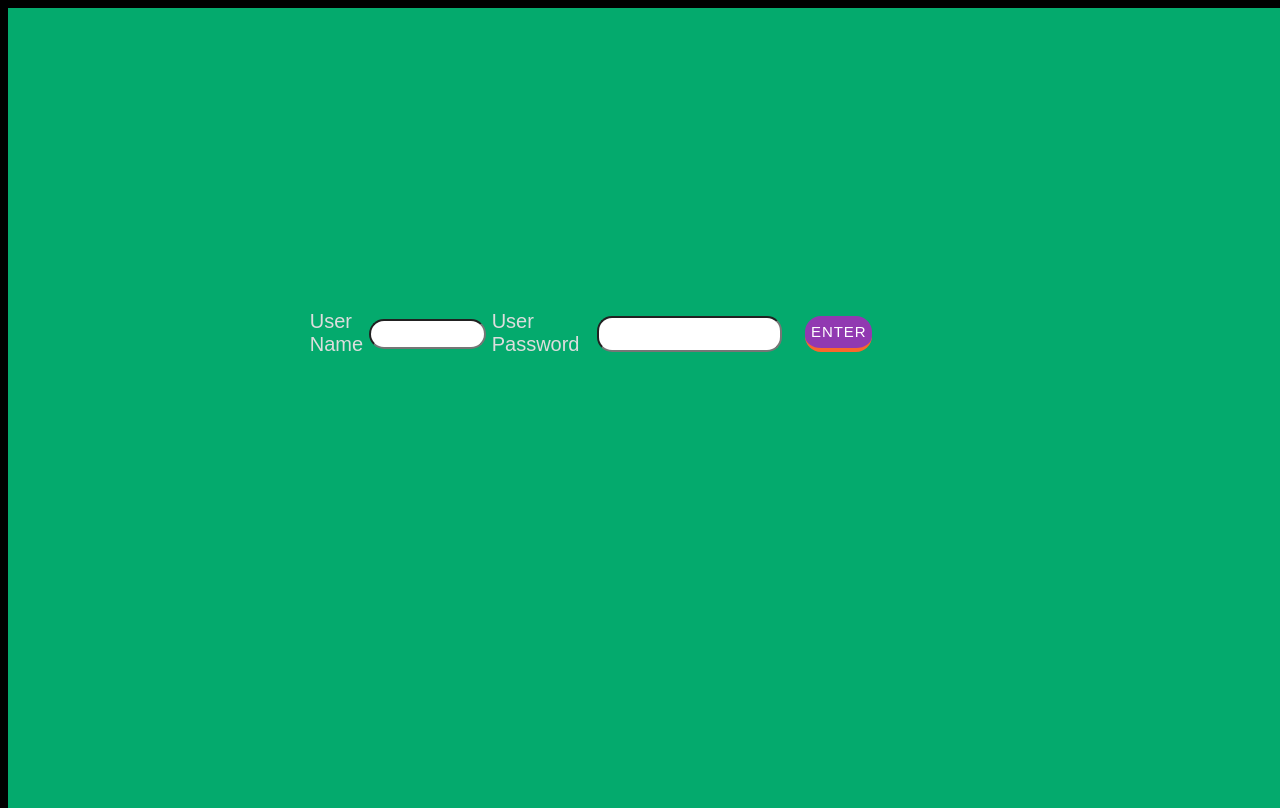
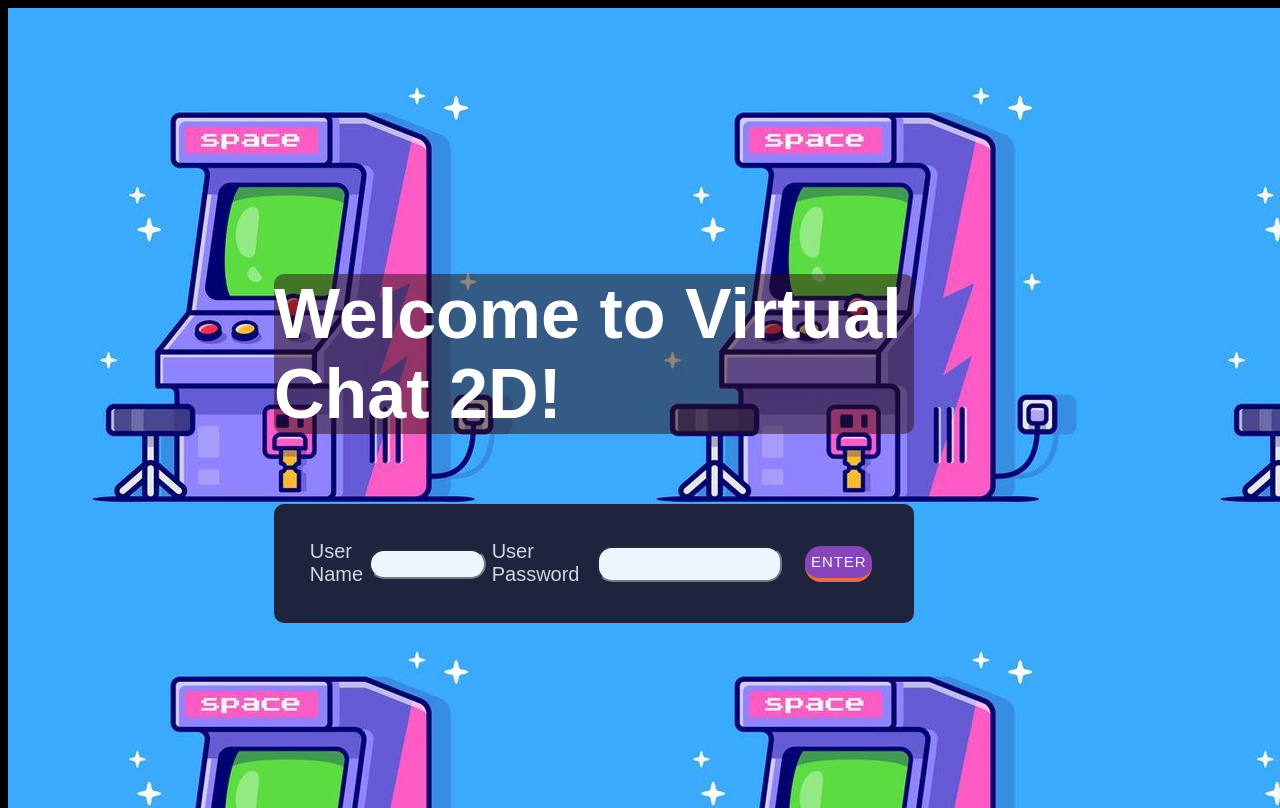
Before and after one commit to leyrem/Virtual-2D-Chat, a website: page index.html in a window 1280 px wide. Drawn offline with nearby package versions, Linux system fonts and the light colour scheme.

Commit message:
Login page

```diff
--- a/index.html
+++ b/index.html
@@ -10,11 +10,12 @@
         <script src="script.js"></script>
     </head>
     <body>
-        <div id="login-page">
+        <div style="background-image: url('arcade.jpg');" id="login-page">
             <!-- Login area where username and roomname are inputted -->
             <div class="on-join-div">
+              <p id ="welcome-msg">Welcome to Virtual Chat 2D!</p>
               <div class="chat_input join" style="order: 1">
-                <p style="order: 0; margin: 1%">User Name</p>
+                <p style="order: 0; margin: 1%;">User Name</p>
                 <input type="text" id="on-join-input-userName" name="fname" style="order: 1"/>
                 <p style="order: 2; margin: 1%">User Password</p>
                 <input type="password" id="on-join-input-password" name="fname" style="order: 3"/>
--- a/style.css
+++ b/style.css
@@ -26,7 +26,7 @@ canvas {
 #login-page {
     margin: auto;
     padding: 10px;
-    background-color: #04AA6D;
+    background-color: rgb(25, 25, 25);
     width:100%;
     height:100%;
 }
@@ -160,7 +160,18 @@ canvas {
     overflow-x: hidden;
     overflow-y: auto;
   }
+  #welcome-msg {
+    font-family: sans-serif;
+    font-weight: bold;
+    font-size: 70px;
+    color: white;
+    background: rgba(47, 14, 14, 0.5);
+    border-radius: 10px;
+  }
+
   .chat_input {
+    background-color: #1e152a;
+    opacity: 0.90;
     display: flex;
     flex-direction: row;
     width:auto;
```
Also changed, not shown: arcade.jpg (added).
